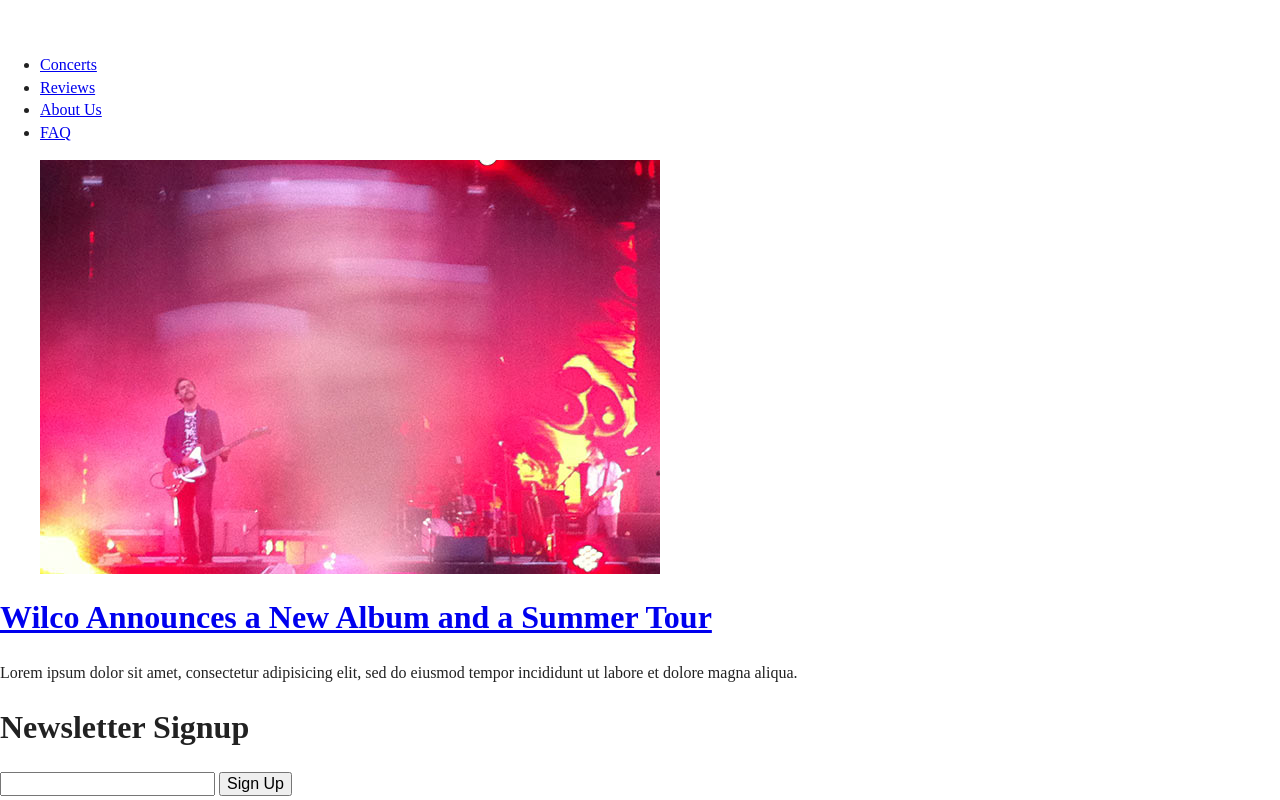
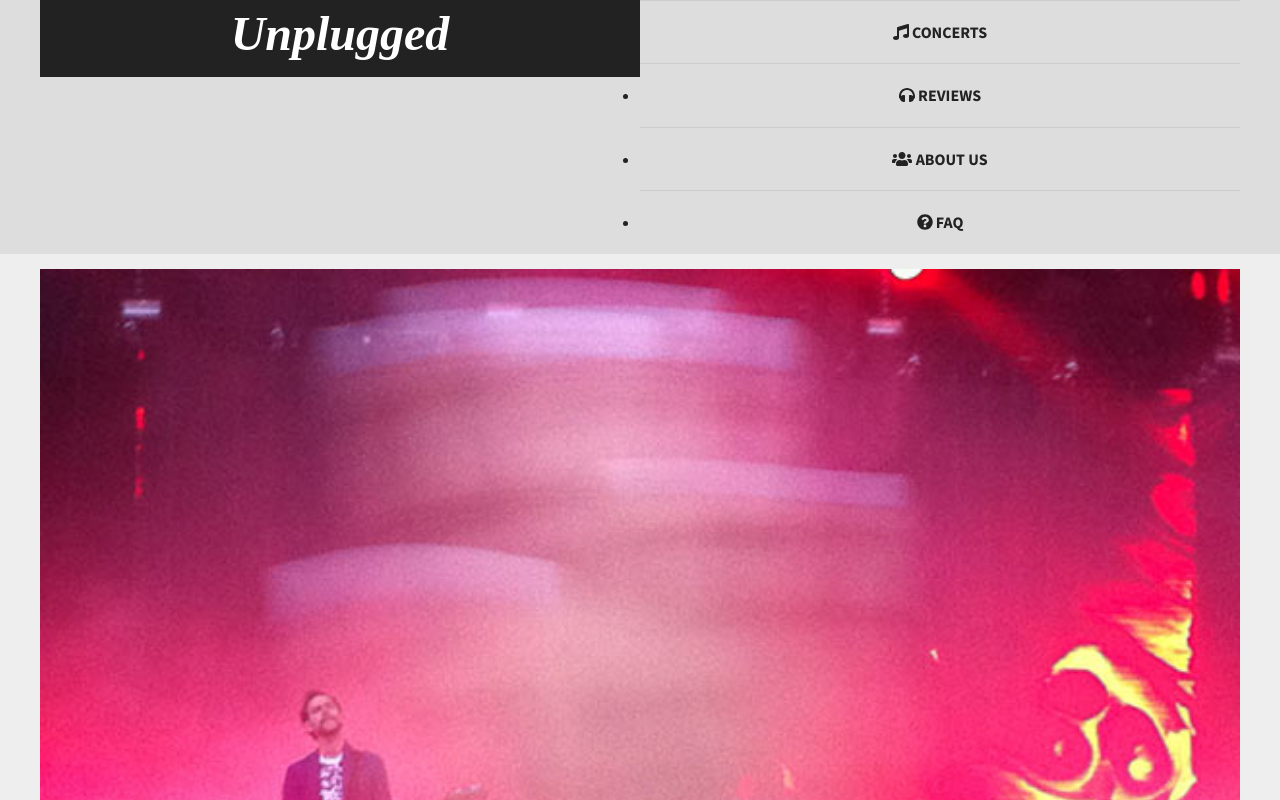
Before and after one commit to ceilisphere/unplugged, a plain HTML site: page index.html in a window 1280 px wide. Shown: the top 800 px of the page. Drawn offline with nearby package versions, Linux system fonts and the light colour scheme; a web font is replaced by a local one.

Commit message:
layout css and header section styles for mobile

```diff
--- a/css/main.css
+++ b/css/main.css
@@ -97,8 +97,120 @@ textarea {
    Author's custom styles
    ========================================================================== */
 
+/****** BASE STYLES ********/
 
+body {
+    background-color: #eee;
+    color: #222;
+    font-family: "Source Sans Pro", sans-serif;
+    font-size: 16px;
+}
 
+img {
+    width: 100%;
+    height: auto;
+}
+
+figure {
+    margin: 0;
+}
+
+a {
+    color: #222;
+    text-decoration: none;
+}
+
+.row {
+    width: 100%;
+    max-width: 600px;
+    margin: 0 auto;
+}
+
+.row::after {
+    content: "";
+    clear: both;
+    display: table;
+}
+
+.col-sm-1 {width: 8.33%;}
+.col-sm-2 {width: 16.66%;}
+.col-sm-3 {width: 25%;}
+.col-sm-4 {width: 33.33%;}
+.col-sm-5 {width: 41.66%;}
+.col-sm-6 {width: 50%;}
+.col-sm-7 {width: 58.33%;}
+.col-sm-8 {width: 66.66%;}
+.col-sm-9 {width: 75%;}
+.col-sm-10 {width: 83.33%;}
+.col-sm-11 {width: 91.66%;}
+.col-sm-12 {width: 100%;}
+
+[class*="col-"] {
+    float: left;
+}
+
+/***** Header Styles *****/
+
+header {
+    background-color: #ddd;
+    text-align: center;
+    width: 100%;
+}
+
+.header-logo {
+    background-color: #222;
+    width: 100%;
+}
+
+header h1 {
+    color: #fff;
+    font-family: 'Sansita', script;
+    font-size: 3em;
+    font-style: italic;
+    font-weight: bold;
+    margin: 0 auto;
+    padding-bottom: 10px;
+}
+
+nav ul {
+    margin: 0;
+    padding: 0;
+}
+
+nav ul li {
+    border-top: solid 1px #cfcacb;
+    padding: 20px 0;
+}
+
+nav ul li a {
+    font-weight: bold;
+    text-transform: uppercase;
+}
+
+nav ul li a:hover {
+    color: #ff1256 ;
+}
+
+/***** Main Styles *****/
+
+main {
+    margin: 0 3%;
+    width: 94%;
+}
+
+.hero-img {
+    margin-top: 15px;
+    width: 100%;
+    height: auto;
+}
+
+.hero-area h1 {
+    font-size: 1.3125em;
+}
+
+/***** Styles *****/
+
+/***** Footer Styles *****/
 
 
 
@@ -203,16 +315,95 @@ textarea {
    Modify as content requires.
    ========================================================================== */
 
-@media only screen and (min-width: 35em) {
-    /* Style adjustments for viewports that meet the condition */
+@media only screen and (min-width: 600px) {
+    /* Style adjustments for Tablet */
+
+    /****** GRID STYLES ********/
+
+.row {
+    width: 100%;
+    max-width: 960px;
+    margin: 0 auto;
 }
 
-@media print,
-       (-webkit-min-device-pixel-ratio: 1.25),
-       (min-resolution: 1.25dppx),
-       (min-resolution: 120dpi) {
-    /* Style adjustments for high resolution devices */
+.row::after {
+    content: "";
+    clear: both;
+    display: table;
 }
+
+.col-md-1 {width: 8.33%;}
+.col-md-2 {width: 16.66%;}
+.col-md-3 {width: 25%;}
+.col-md-4 {width: 33.33%;}
+.col-md-5 {width: 41.66%;}
+.col-md-6 {width: 50%;}
+.col-md-7 {width: 58.33%;}
+.col-md-8 {width: 66.66%;}
+.col-md-9 {width: 75%;}
+.col-md-10 {width: 83.33%;}
+.col-md-11 {width: 91.66%;}
+.col-md-12 {width: 100%;}
+
+[class*="col-"] {
+    float: left;
+}
+
+/***** Header Styles *****/
+
+/***** Main Styles *****/
+
+/***** Styles *****/
+
+/***** Footer Styles *****/
+
+
+    } /*** Tablet Styles ***/
+
+@media only screen and (min-width: 960px) {
+    /* Style adjustments for Desktop */
+
+    /****** GRID STYLES ********/
+
+.row {
+    width: 100%;
+    max-width: 1200px;
+    margin: 0 auto;
+}
+
+.row::after {
+    content: "";
+    clear: both;
+    display: table;
+}
+
+.col-lg-1 {width: 8.33%;}
+.col-lg-2 {width: 16.66%;}
+.col-lg-3 {width: 25%;}
+.col-lg-4 {width: 33.33%;}
+.col-lg-5 {width: 41.66%;}
+.col-lg-6 {width: 50%;}
+.col-lg-7 {width: 58.33%;}
+.col-lg-8 {width: 66.66%;}
+.col-lg-9 {width: 75%;}
+.col-lg-10 {width: 83.33%;}
+.col-lg-11 {width: 91.66%;}
+.col-lg-12 {width: 100%;}
+
+[class*="col-"] {
+    float: left;
+}
+
+/***** Header Styles *****/
+
+/***** Main Styles *****/
+
+/***** Styles *****/
+
+/***** Footer Styles *****/
+
+
+    } /*** Desktop Styles ***/
 
 /* ==========================================================================
    Print styles.
--- a/index.html
+++ b/index.html
@@ -13,6 +13,10 @@
 
         <link rel="stylesheet" href="css/normalize.css">
         <link rel="stylesheet" href="css/main.css">
+
+        <link href="https://fonts.googleapis.com/css?family=Open+Sans|Sansita:400,800i|Source+Sans+Pro:400,700" rel="stylesheet">
+		<script defer src="https://use.fontawesome.com/releases/v5.0.6/js/all.js"></script>
+
     </head>
     <body>
         <!--[if lte IE 9]>
@@ -22,34 +26,46 @@
         <!-- Add your site or application content here -->
 
         <header>
-        	<figure>
+        	<div class="row">
+        		<div class="header-logo col-sm-12 col-md-6">
+		       <!-- <figure id="header-logo">
 		        		<img src="img/logo-header.png" alt="Unplugged logo"/>
-        	</figure>
+		        	</figure> -->
+		        	<h1>Unplugged</h1>
+		        </div>
 
+		        <div class="col-sm-12 col-md-6">
 		        	<nav>
 		        		<ul>
-        			<li><a href="concerts/index.html">Concerts</a></li>
-        			<li><a href="reviews/index.html">Reviews</a></li>
-        			<li><a href="about/index.html">About Us</a></li>
-        			<li><a href="about/faq.html">FAQ</a></li>
+		        			<li><a href="concerts/index.html"><i class="fas fa-music"></i> Concerts</a></li>
+		        			<li><a href="reviews/index.html"><i class="fas fa-headphones"></i> Reviews</a></li>
+		        			<li><a href="about/index.html"><i class="fas fa-users"></i> About Us</a></li>
+		        			<li><a href="about/faq.html"><i class="fas fa-question-circle"></i> FAQ</a></li>
 		        		</ul>
 		        	</nav>
+		        </div>
+        	</div>
         </header>
 
         <main>
         	<section class="hero-area">
-        		<div>
+        		<div class="row">
+        		<div class="col-sm-12">
         			<figure class="hero-img">
         				<img src="img/hero-img.jpg" alt="Wilco performing on stage" />
         			</figure>
+        		</div>
 
+				<div class="col-sm-12">
         			<h1><a href="news/news-details.html">Wilco Announces a New Album and a Summer Tour</a></h1>
                     <p>Lorem ipsum dolor sit amet, consectetur adipisicing elit, sed do eiusmod tempor incididunt ut labore et dolore magna aliqua.</p>
+                </div>
         		</div>
         	</section>
 
         	<aside>
-        		<div class="newsletter">
+        		<div class="row">
+	        		<div class="aside-newsletter col-sm-12">
 	        			<h1>Newsletter Signup</h1>
 	        			<form>
 	        				<input type="text">
@@ -57,26 +73,27 @@
 	        			</form>
 	        		</div>
 
-        		<div>
+	        		<div class="aside-concerts col-sm-12">
 	        			<h1>Upcoming Concerts</h1>
 	        			<p>Lorem ipsum dolor sit amet, consectetur adipisicing elit, sed do eiusmod
 	        				tempor incididunt ut labore et dolore magna aliqua.</p>
 	        			<button>See All</button>
 	        		</div>
 
-        		<div>
+	        		<div class="aside-faq col-sm-12">
 	        			<h1>Frequently Asked Questions</h1>
 	        			<p>Lorem ipsum dolor sit amet, consectetur adipisicing elit, sed do eiusmod
 	        				tempor incididunt ut labore et dolore magna aliqua.</p>
 	        			<button>See All</button>
 	        		</div>
+	        	</div>
         	</aside>
 
         	<section class="feed">
-
+        	<div class="row">
         		<h2>Recents News & Reviews</h2>
 
-        		<div class="feed-item">
+        		<div class="feed-item col-sm-12">
         			<h3>News</h3>
         			<figure>
         				<img src="img/feed-img-1.jpg" alt="" />
@@ -90,7 +107,7 @@
         				proident, sunt in culpa qui officia deserunt mollit anim id est laborum.</p>
         		</div>
 
-        		<div class="feed-item">
+        		<div class="feed-item col-sm-12">
         			<h3>News</h3>
         			<figure>
         				<img src="img/feed-img-2.jpg" alt="" />
@@ -104,7 +121,7 @@
         				proident, sunt in culpa qui officia deserunt mollit anim id est laborum.</p>
         		</div>
 
-        		<div class="feed-item">
+        		<div class="feed-item col-sm-12">
         			<h3>News</h3>
         			<figure>
         				<img src="img/feed-img-3.jpg" alt="" />
@@ -118,7 +135,7 @@
         				proident, sunt in culpa qui officia deserunt mollit anim id est laborum.</p>
         		</div>
 
-        		<div class="feed-item">
+        		<div class="feed-item col-sm-12">
         			<h3>Review</h3>
         			<figure>
         				<img src="img/feed-img-4.jpg" alt="" />
@@ -132,7 +149,7 @@
         				proident, sunt in culpa qui officia deserunt mollit anim id est laborum.</p>
         		</div>
 
-        		<div class="feed-item">
+        		<div class="feed-item col-sm-12">
         			<h3>Review</h3>
         			<figure>
         				<img src="img/feed-img-5.jpg" alt="" />
@@ -146,7 +163,7 @@
         				proident, sunt in culpa qui officia deserunt mollit anim id est laborum.</p>
         		</div>
 
-        		<div class="feed-item">
+        		<div class="feed-item col-sm-12">
         			<h3>News</h3>
         			<figure>
         				<img src="img/feed-img-6.jpg" alt="" />
@@ -159,13 +176,18 @@
         				cillum dolore eu fugiat nulla pariatur. Excepteur sint occaecat cupidatat non
         				proident, sunt in culpa qui officia deserunt mollit anim id est laborum.</p>
         		</div>
+        	</div>
         	</section>
         </main>
 
         <footer>
+        	<div class="row">
+        	<div class="col-sm-12">
         		<figure>
         			<img src="img/footer-logo.png" alt="Unplugged logo"/>
         		</figure>
+        	</div>
+       		</div>
         </footer>
 
 
```
Lines whose indentation alone changed are shown as unchanged.
